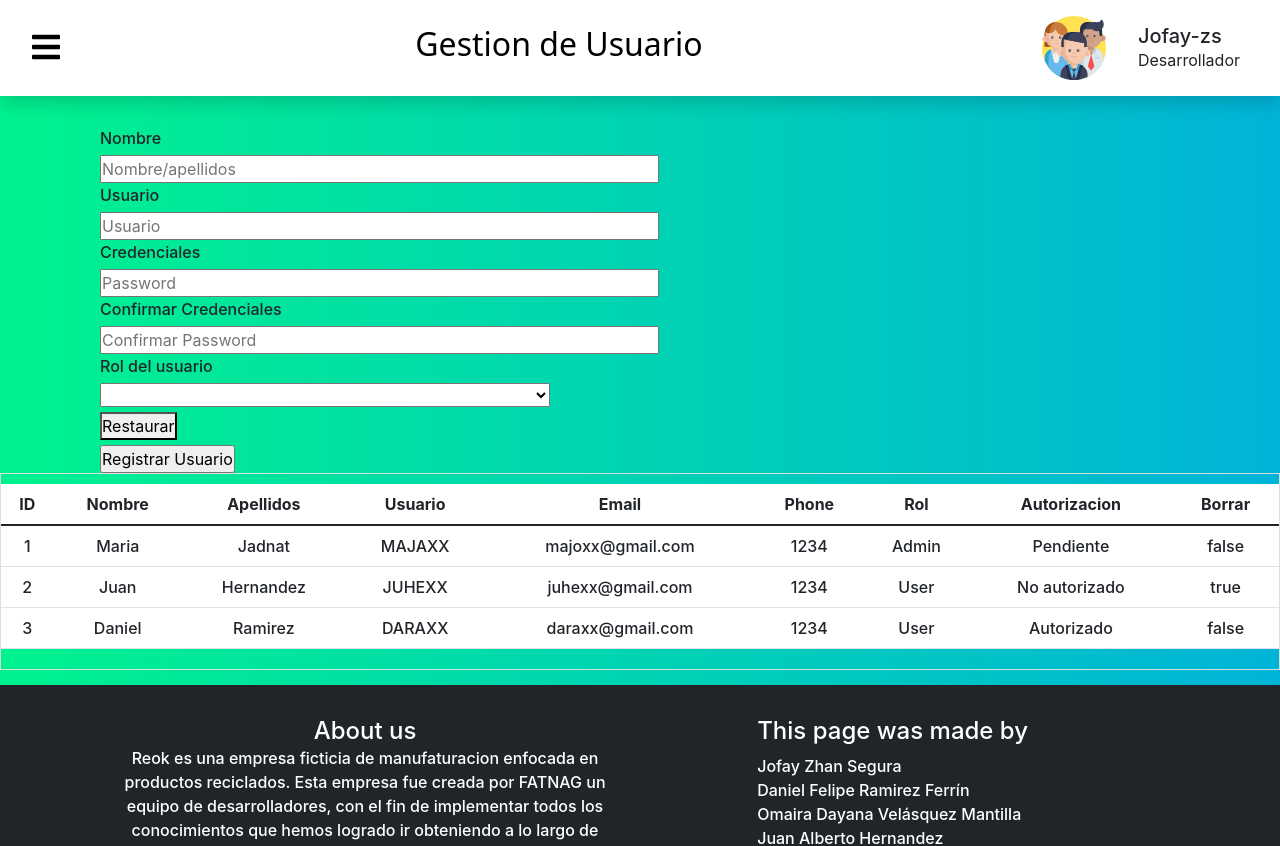
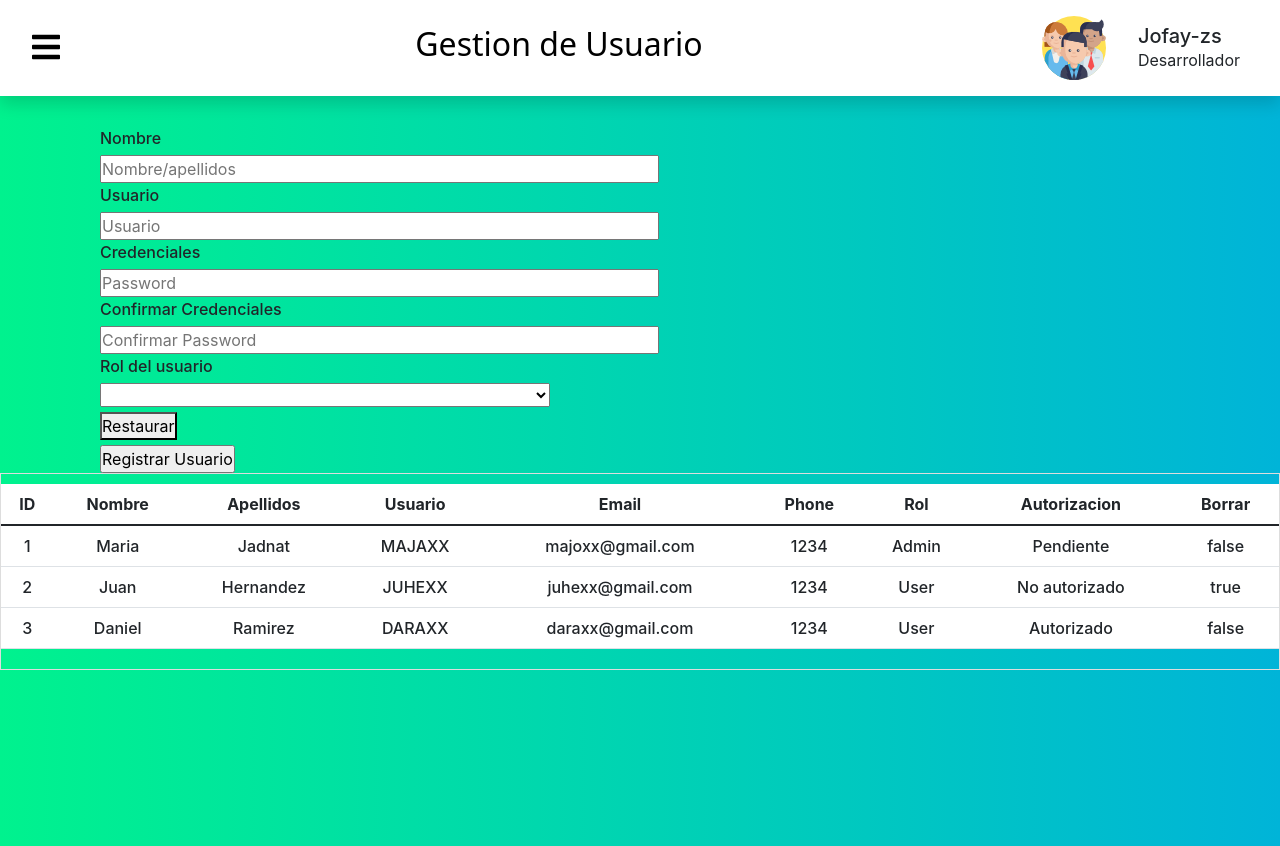
Before and after one commit to MajoAlba458/Manufacturing-company, a React (Create React App) app in the folder reok/: page /Users in a window 1280 px wide. Shown: the top 846 px of the page. Built offline with nearby package versions, Linux system fonts and the light colour scheme.

Commit message:
Subiendo el layout y optimizando el route del app.jsx

```diff
--- a/reok/src/App.jsx
+++ b/reok/src/App.jsx
@@ -4,34 +4,47 @@ import Products from "pages/Products";
 import Sales from "pages/Sales";
 import Users from "pages/Users";
 import Vendors from "pages/Vendors";
+import General from "Layouts/General";
 import { BrowserRouter as Router, Switch, Route, Link } from "react-router-dom";
 
 function App() {
   return (
-    <div className="App">
     <Router>
       <Switch>
-          <Route path="/Login">
-            <Login />
-          </Route>
+        <Route path={['/Products', '/Sales', '/Users', '/Vendors']}>
+          <General>
+            <Switch>
               <Route path="/Products">
-            <Products />
+                <Products/>
               </Route>
               <Route path="/Sales">
-            <Sales />
+                <Sales/>
               </Route>
               <Route path="/Users">
-            <Users />
+                <Users/>
               </Route>
-          <Route path="/Vendors">
-            <Vendors />
+              <Route path='/Vendors'>
+                <Vendors/>
               </Route>
-          <Route path="/">
-            <Index />
+            </Switch>
+          </General>
+        </Route>
+        <Route path={['/Login']}>
+          <Switch>
+            <Route path='/Login'>
+              <Login/>
+            </Route>
+          </Switch>
+        </Route>
+        <Route path={['/']}>
+          <Switch>
+            <Route path='/'>
+              <Index/>
+            </Route>
+          </Switch>
         </Route>
       </Switch>
     </Router>
-    </div>
   );
 }
 
--- a/reok/src/Layouts/Layout.jsx
+++ b/reok/src/Layouts/General.jsx
@@ -1,14 +1,13 @@
 import Navbar from "components/Navbar";
 import Footer from "components/Footer";
 
-const Layout = ({ children }) => {
+const General = ({ children }) => {
   return (
-    <div className="Layout">
-      <Navbar />
+    <div className="General">
       <main>{children}</main>
       <Footer />
     </div>
   );
 };
 
-export default Layout;
+export default General;
--- a/reok/src/pages/Users.jsx
+++ b/reok/src/pages/Users.jsx
@@ -132,11 +132,6 @@ function Users() {
 									</tbody>
 				    </table>
 				</div>
-
-        <div class="footer-usuario">
-          <Footer />
-        </div>
-
       </section>
 
     </div>
```
Lines whose indentation alone changed are shown as unchanged.
